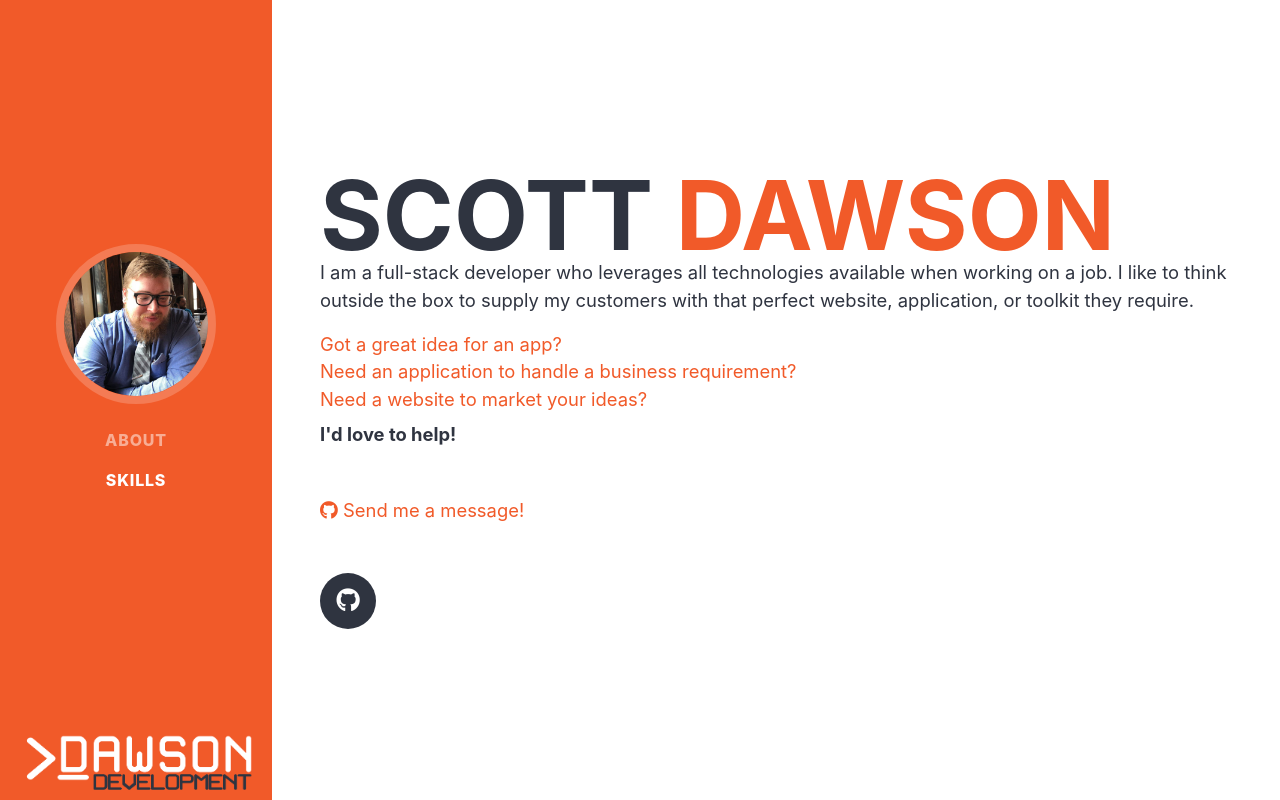
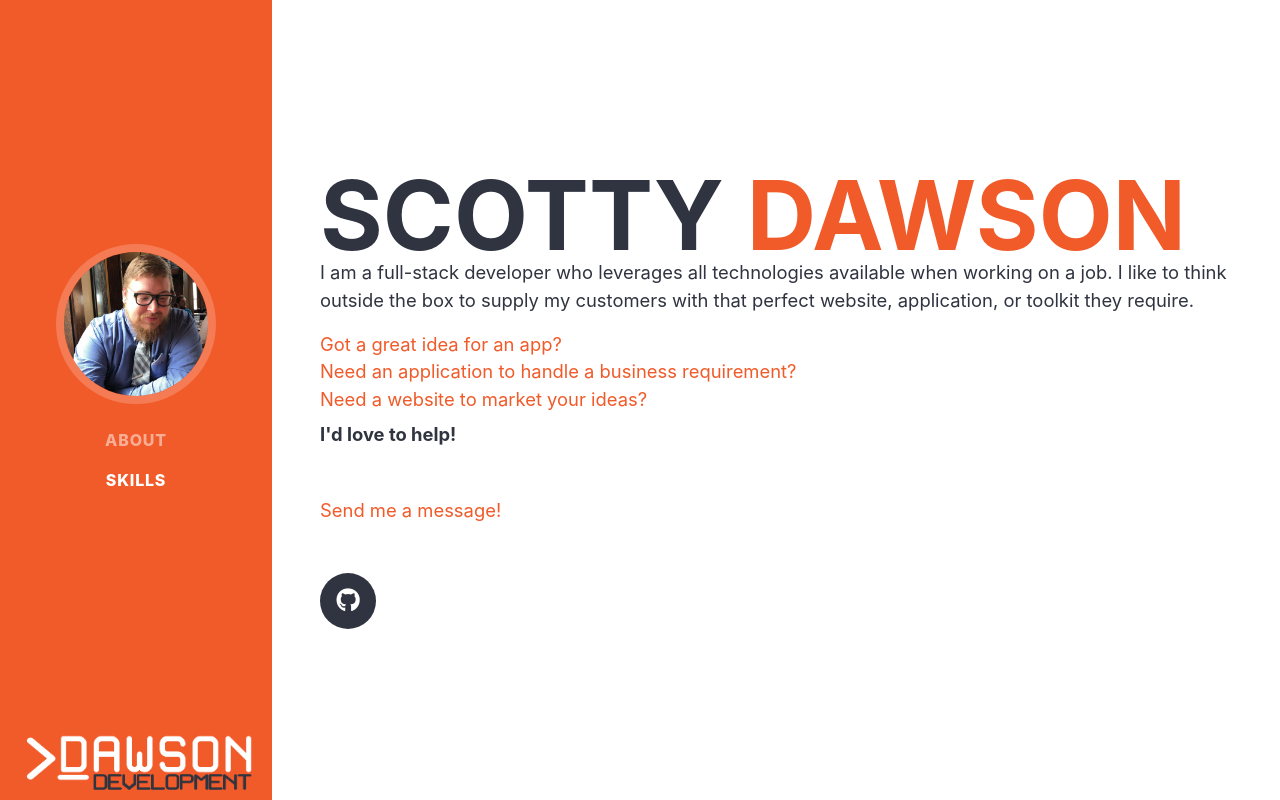
Before and after one commit to Dawson-Development/DawsonDevelopmentWebsite, a plain HTML site: page src/index.html in a window 1280 px wide. Shown: the top 800 px of the page. Drawn offline with Linux system fonts and the light colour scheme; a web font is replaced by a local one.

Commit message:
Update index.html

```diff
--- a/src/index.html
+++ b/src/index.html
@@ -70,7 +70,7 @@
 		<section class="resume-section p-3 p-lg-5 d-flex d-column" id="about">
 			<div class="my-auto">
 				<h1 class="mb-0">
-					<span class="text-secondary">Scott</span>
+					<span class="text-secondary">Scotty</span>
 					<span class="text-primary">Dawson</span>
 				</h1>
 
@@ -83,8 +83,8 @@
 				<p class="lead mb-5 text-secondary"><b>I'd love to help!</b></p>
 
 				<P class ="lead mb-5">
-					<a href="scott@getdawson.com">
-						<i class="fab fa-github"></i> Send me a message!
+					<a href="mailto: scott@getdawson.com">
+						Send me a message!
 					</a>
 				</P>
 
@@ -183,10 +183,6 @@
 					</li>
 					<li>
 						<i class="fa-li fa fa-check"></i>
-						C#, VB, .NET
-					</li>
-					<li>
-						<i class="fa-li fa fa-check"></i>
 						SQL
 					</li>
 					<li>
```
